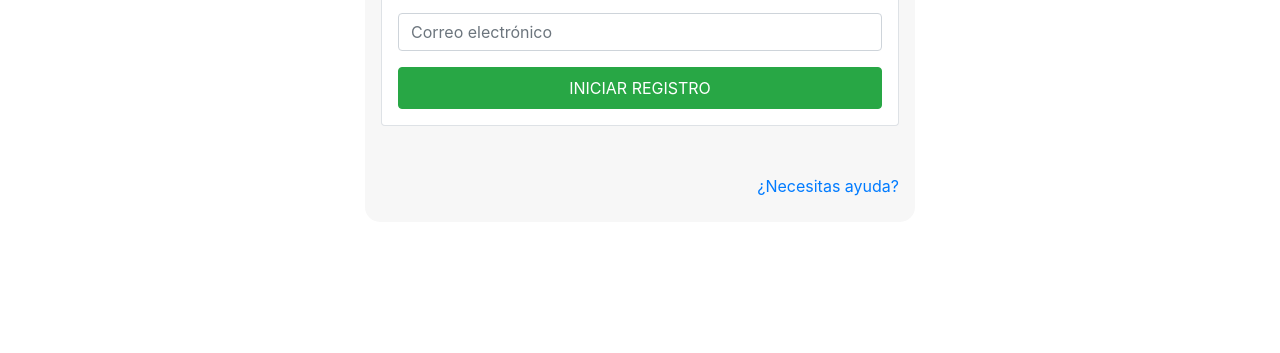
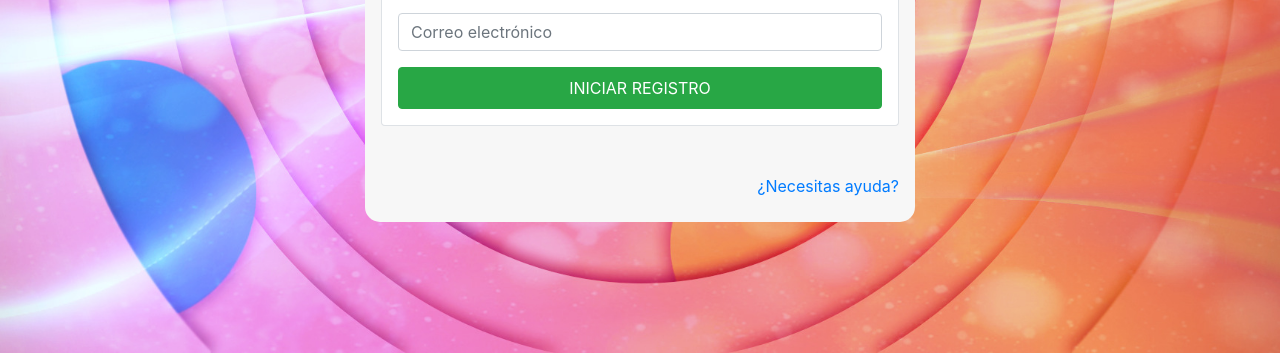
Before and after one commit to ripost2016/ripost2016.github.io, a plain HTML site: page login.html in a window 1280 px wide. Shown: the part 447-800 px from the top of the page. Drawn offline with nearby package versions, Linux system fonts and the light colour scheme.

Commit message:
local background img

```diff
--- a/css/login_styles20.css
+++ b/css/login_styles20.css
@@ -20,7 +20,7 @@ main {
     display: flex;
     justify-content: center;
     align-items: center;
-    background-image: url('../assets/loginbackground.jpg');
+    background-image: url('../assets/landing20_img/loginbackground.jpg');
     background-position: center;
     background-size: cover;
 }
--- a/css/not_enabled_styles20.css
+++ b/css/not_enabled_styles20.css
@@ -20,7 +20,7 @@ main {
     display: flex;
     justify-content: center;
     align-items: center;
-    background-image: url('../assets/loginbackground.jpg');
+    background-image: url('/assets/landing20_img/loginbackground.jpg');
     background-position: center;
     background-size: cover;
 }
```
